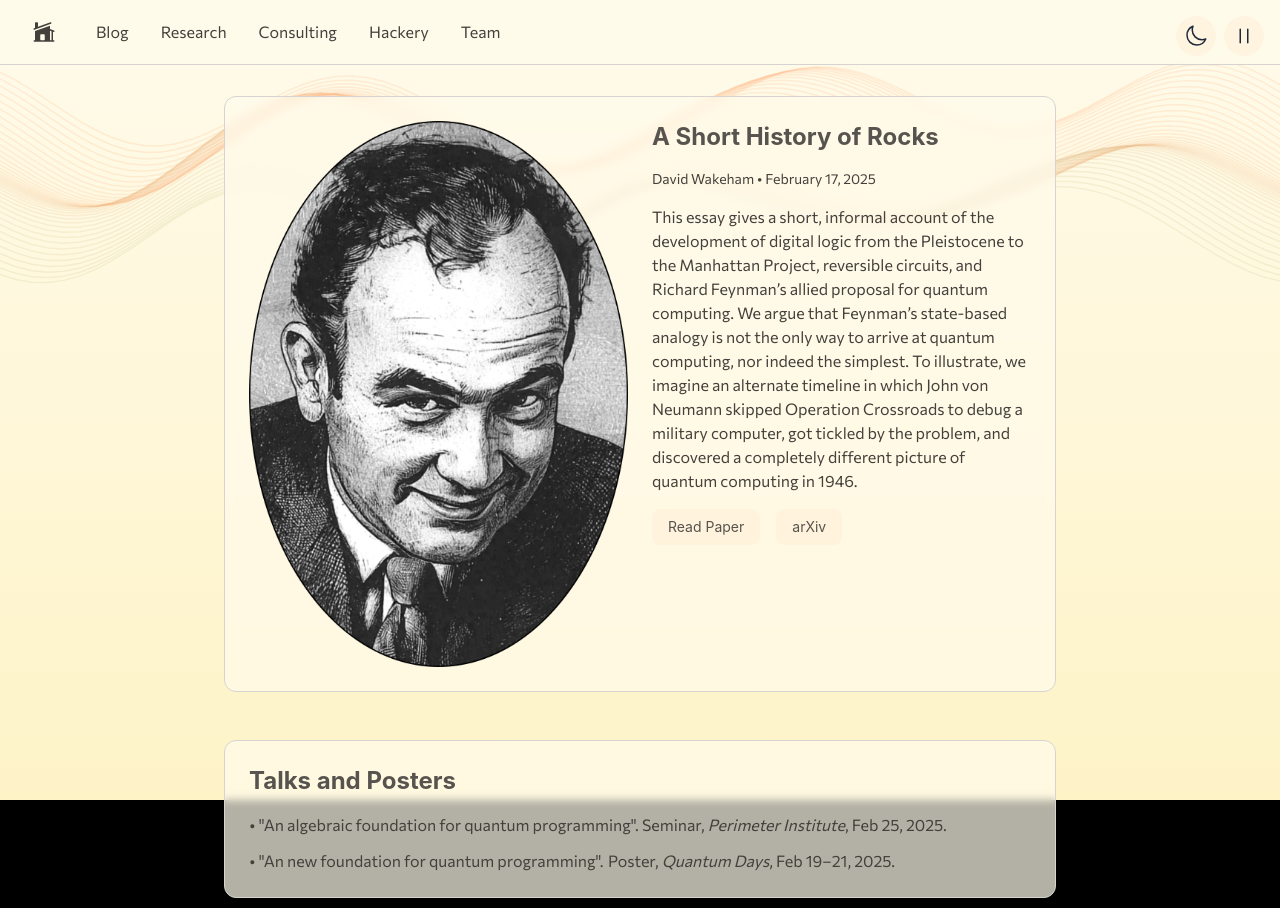
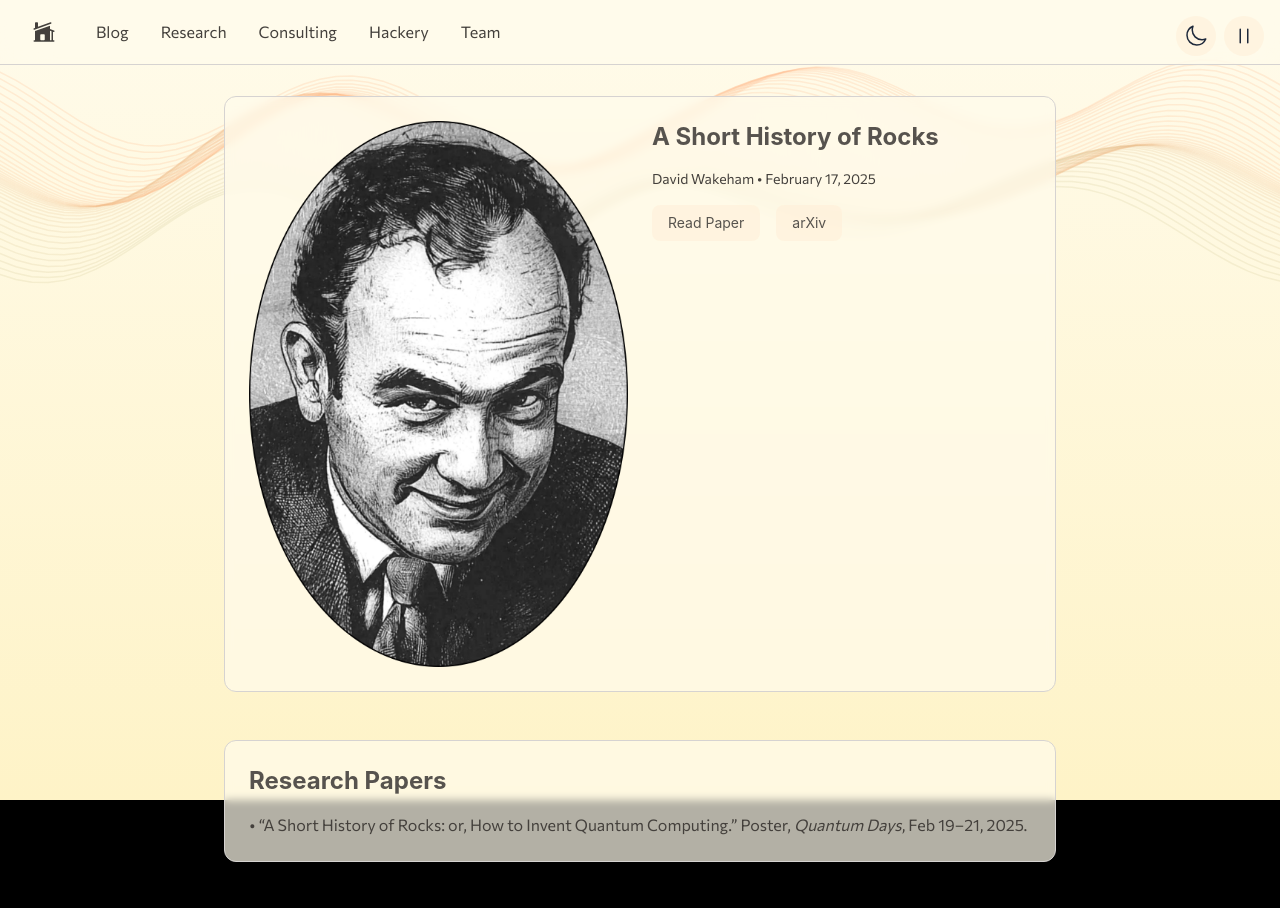
Before and after one commit to torsor-io/torsor-io, a React (Create React App) app: page /#/research in a window 1280 px wide. Shown: the top 908 px of the page. Built offline with nearby package versions, Linux system fonts and the light colour scheme; the HTML template or start-up script is replaced by a standard one.

Commit message:
Update index.js

```diff
--- a/src/components/ResearchPage/index.js
+++ b/src/components/ResearchPage/index.js
@@ -72,7 +72,7 @@ const ResearchPage = ({ isDark, setIsDark, waveState, setWaveState }) => {
           David Wakeham • February 17, 2025
                   </p>
                   <p className={`${subtleText}`}>
-                    This essay gives a short, informal account of the development of digital logic from the Pleistocene to the Manhattan Project, reversible circuits, and Richard Feynman’s allied proposal for quantum computing. We argue that Feynman’s state-based analogy is not the only way to arrive at quantum computing, nor indeed the simplest. To illustrate, we imagine an alternate timeline in which John von Neumann skipped Operation Crossroads to debug a military computer, got tickled by the problem, and discovered a completely different picture of quantum computing in 1946.
+          {/*This essay gives a short, informal account of the development of digital logic from the Pleistocene to the Manhattan Project, reversible circuits, and Richard Feynman’s allied proposal for quantum computing. We argue that Feynman’s state-based analogy is not the only way to arrive at quantum computing, nor indeed the simplest. To illustrate, we imagine an alternate timeline in which John von Neumann skipped Operation Crossroads to debug a military computer, got tickled by the problem, and discovered a completely different picture of quantum computing in 1946. */}
                   </p>
                   <div className="flex space-x-4">
 
@@ -92,6 +92,29 @@ const ResearchPage = ({ isDark, setIsDark, waveState, setWaveState }) => {
               </div>
             </motion.div>
 
+{/* Papers Section */}
+<motion.div
+  initial={{ opacity: 0, y: 20 }}
+  animate={{ opacity: 1, y: 0 }}
+  transition={{ duration: 0.8, delay: 0.3 }}
+  className={`rounded-xl p-6 border ${borderColor} ${headerBg} backdrop-blur-sm`}
+>
+  <h2 className={`text-2xl font-bold ${textColor} mb-4`}>
+    Research Papers
+  </h2>
+  <ul className="space-y-3">
+    <li className={`${subtleText}`}>
+      <a
+        href="/assets/PI-talk"
+        className={`hover:underline`}
+      >
+          • “A Short History of Rocks: or, How to Invent Quantum Computing.”
+	  </a> <a href="https://2025.quantumdays.ca/" className={`${subtleText}`}>Poster, <i>Quantum Days</i>, Feb 19–21, 2025.</a>
+	  </li>
+    {/* Add more talks/posters as needed */}
+  </ul>
+</motion.div>
+
 {/* Talks and Posters Section */}
 <motion.div
   initial={{ opacity: 0, y: 20 }}
@@ -108,14 +131,14 @@ const ResearchPage = ({ isDark, setIsDark, waveState, setWaveState }) => {
         href="/assets/PI-talk"
         className={`hover:underline`}
       >
-          • "An algebraic foundation for quantum programming".</a> Seminar, <i>Perimeter Institute</i>, Feb 25, 2025.
+          • “An algebraic foundation for quantum programming.”</a> Seminar, <i>Perimeter Institute</i>, Feb 25, 2025.
 	  </li>
     <li>
       <a
         href="/assets/qdays-poster.pdf"
         className={`${subtleText} hover:underline`}
       >
-          • "An new foundation for quantum programming".
+          • “A new foundation for quantum programming.”
 	  </a> <a href="https://2025.quantumdays.ca/" className={`${subtleText}`}>Poster, <i>Quantum Days</i>, Feb 19–21, 2025.</a>
 	  </li>
     {/* Add more talks/posters as needed */}
```
